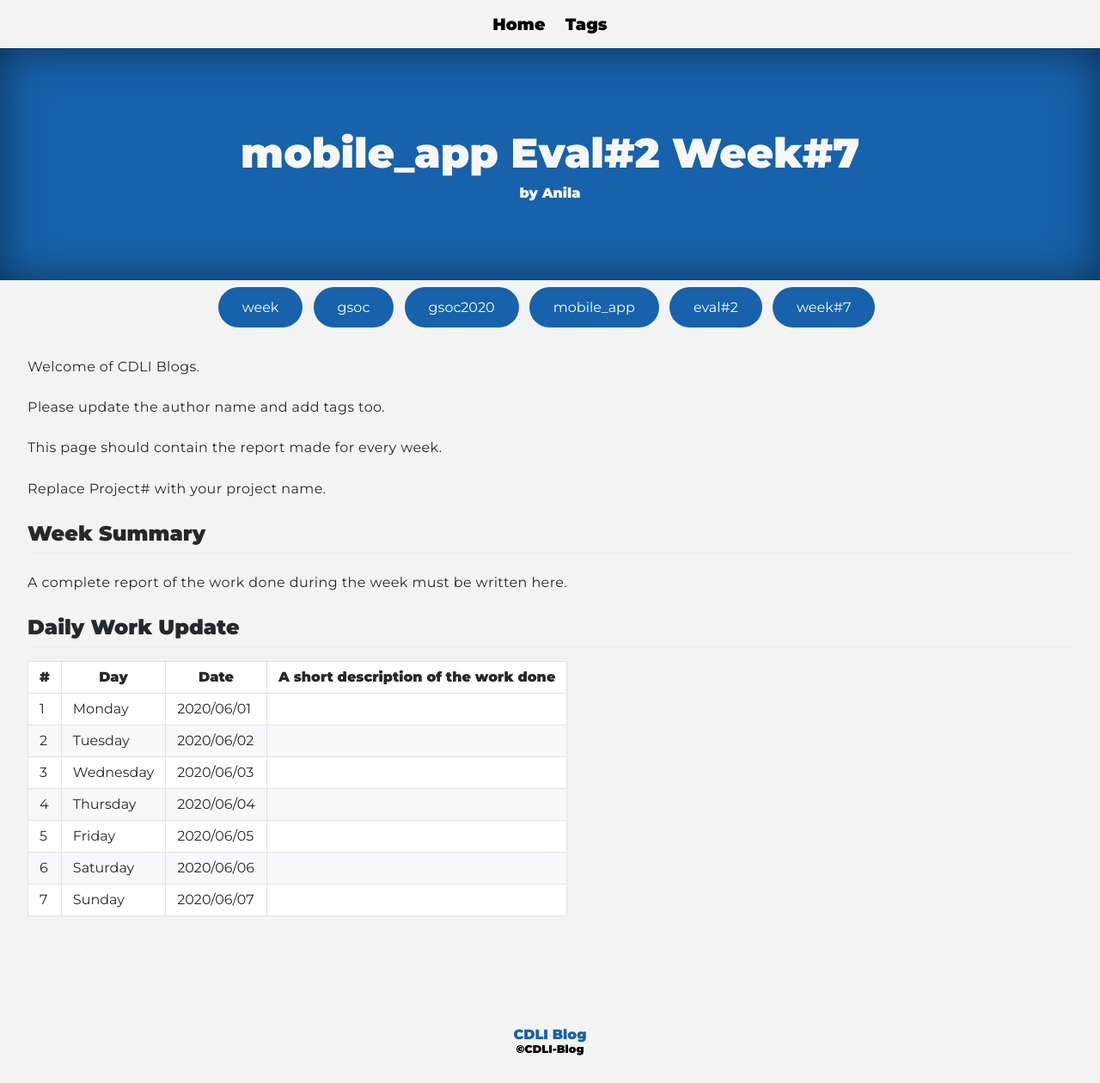
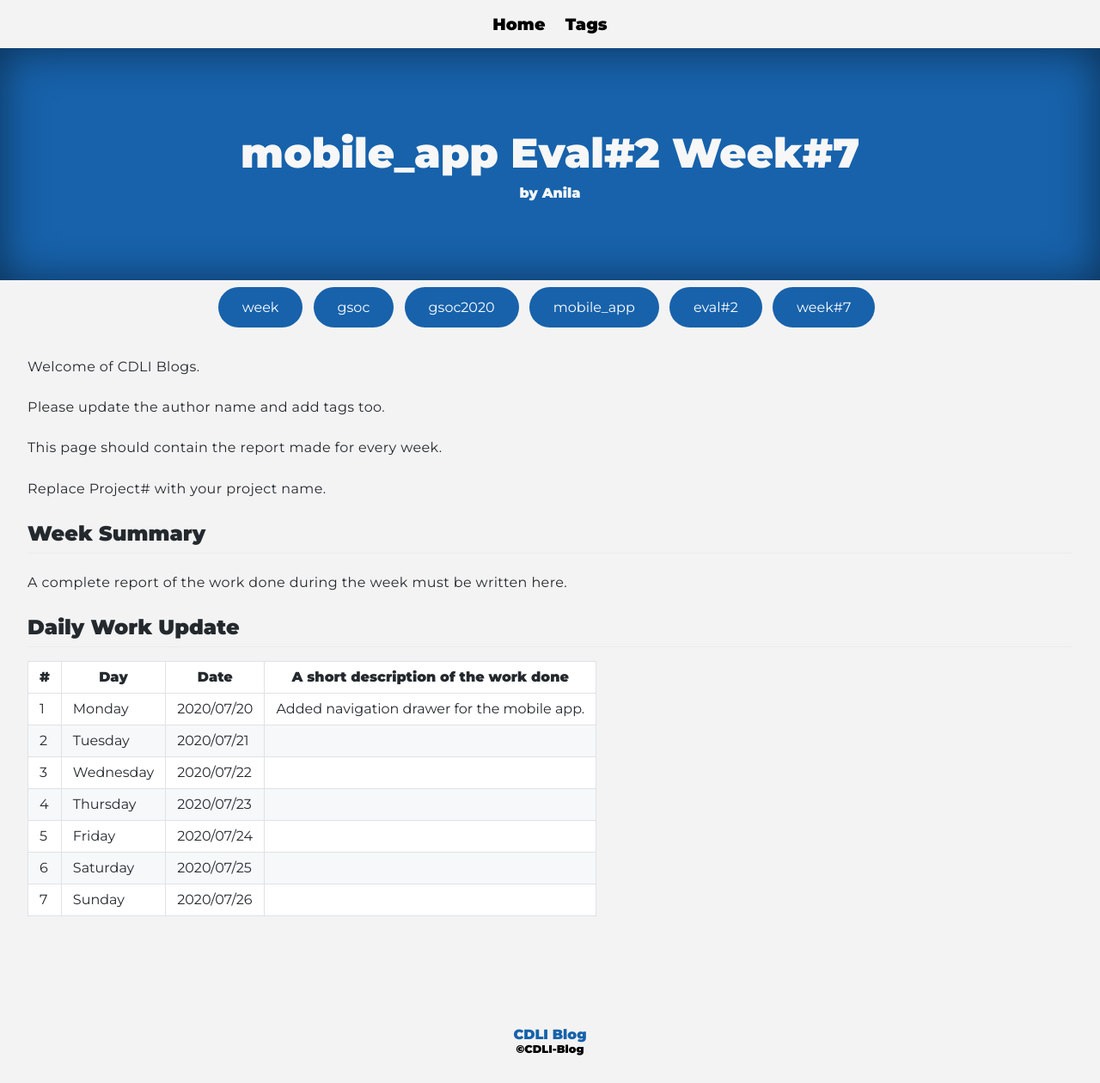
Before and after one commit to cdli-gh/blog, a Jekyll site: the page built from _blog/gsoc20/mobile_app/posts/08_week7.md, in a window 1280 px wide. Shown: the whole page at 86% size. Built offline with Jekyll 4.4.1, drawn with Linux system fonts in a browser that asks for light colours; Markdown is read by kramdown in place of the engine named in the settings.

Commit message:
Update 08_week7.md

```diff
--- a/_blog/gsoc20/mobile_app/posts/08_week7.md
+++ b/_blog/gsoc20/mobile_app/posts/08_week7.md
@@ -21,10 +21,10 @@
 
 |\#|Day|Date|A short description of the work done|
 |---	|---	|---	|---	|
-|1   	| Monday 	|   2020/06/01	|   	|
-|2   	| Tuesday  	|   2020/06/02	|   	|
-|3   	| Wednesday  	|  2020/06/03 	|   	|
-|4   	| Thursday  	|   2020/06/04	|   	|
-|5   	| Friday  	|   2020/06/05	|   	|
-|6   	| Saturday  	|   2020/06/06	|   	|
-|7   	| Sunday  	|   2020/06/07	|   	|
+|1   	| Monday 	|   2020/07/20	|Added navigation drawer for the mobile app.   	|
+|2   	| Tuesday  	|   2020/07/21	|   	|
+|3   	| Wednesday  	|  2020/07/22 	|   	|
+|4   	| Thursday  	|   2020/07/23	|   	|
+|5   	| Friday  	|   2020/07/24	|   	|
+|6   	| Saturday  	|   2020/07/25	|   	|
+|7   	| Sunday  	|   2020/07/26	|   	|
```
